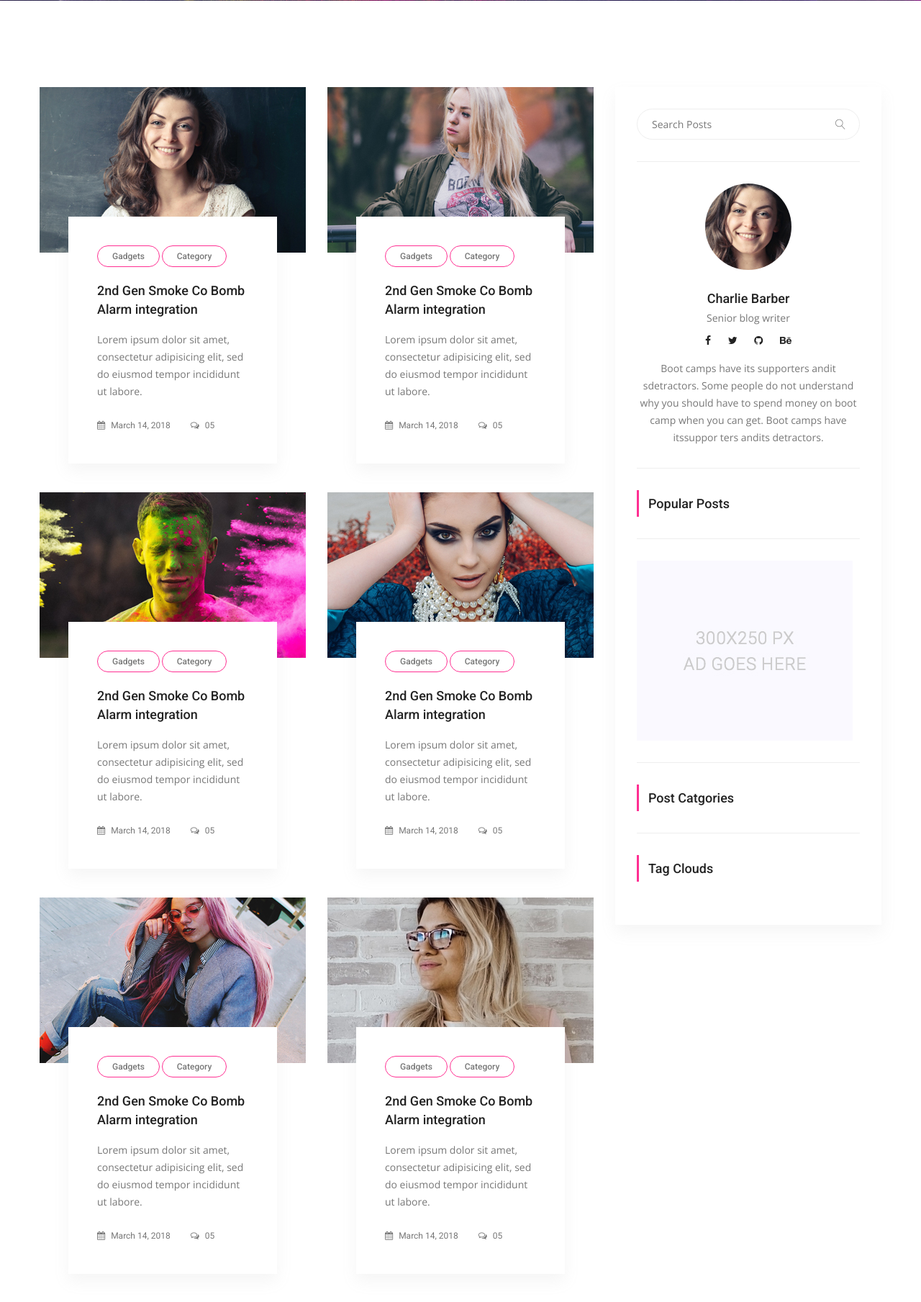
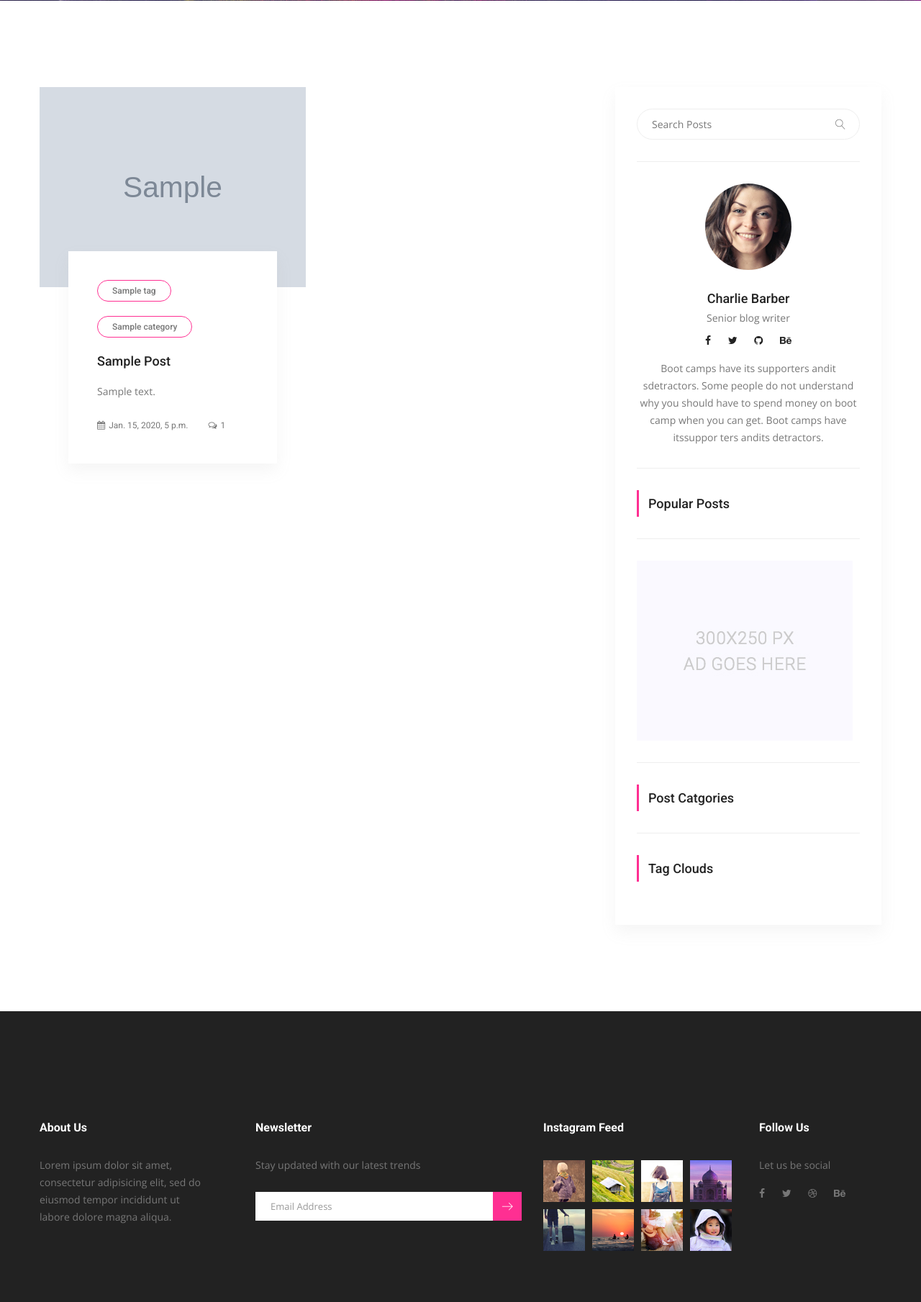
Before and after one commit to gurnitha/2022-django4-blog-fantom, a Django app: page /posts/ in a window 1280 px wide. Shown: the part 509-2318 px from the top of the page at 72% size. Run offline with Django 4.2, Linux system fonts and the light colour scheme; tables that the repository leaves empty hold one stand-in row (values such as "Sample post"); grey boxes marked "Sample" are stand-in pictures; some libraries are stand-ins or nearby versions.

Commit message:
3.7 ALL POSTS - Load and fetch all posts from db to post_list page

```diff
--- a/apps/blog/models.py
+++ b/apps/blog/models.py
@@ -86,10 +86,12 @@ class Post(models.Model):
 	post_type 		= models.CharField(max_length=10, choices=POST_TYPE_CHOICES, default='unfeatured')
 	post_view   	= models.IntegerField(default=0, verbose_name='Times of viewed')
 
-
 	class Meta:
 		ordering = ('-post_publish',)
 		verbose_name_plural = "Posts"
 
 	def __str__(self):
 		return self.post_title
+
+	# def get_post_list_absolute_url(self):
+	# 	return reverse('blog:post_list', kwargs={'slug':self.slug})
--- a/apps/blog/templates/blog/post_list.html
+++ b/apps/blog/templates/blog/post_list.html
@@ -31,140 +31,41 @@
                     <div class="col-lg-8">
                         <div class="blog_left_sidebar">
                             <div class="row">
+                            	{% for post in post_list %}
                             	<div class="col-md-6">
                             		<article class="blog_style1 small">
 										<div class="blog_img">
-											<img class="img-fluid" src="{% static 'img/home-blog/blog-small-1.jpg' %}" alt="">
+											<img
+												class="img-fluid"
+												src="{{ post.post_thumbnail.url }}"
+												alt=""
+												width="370"
+												height="230">
 										</div>
 										<div class="blog_text">
 											<div class="blog_text_inner">
-												<a class="cat" href="{% url 'blog:posts_by_tag' %}">Gadgets</a>
-												<a class="cat" href="{% url 'blog:posts_by_category' %}">Category</a>
-												<a href="{% url 'blog:posts_by_category' %}"><h4>2nd Gen Smoke Co Bomb Alarm integration</h4></a>
-												<p>Lorem ipsum dolor sit amet, consectetur adipisicing elit, sed do eiusmod tempor incididunt ut labore.</p>
+												<a class="cat" href="{% url 'blog:posts_by_tag' %}">
+													{% for tag in post.post_tag.all %}
+														{{ tag.tag_name }}
+													{% endfor %}
+												</a>
+												<a class="cat" href="{% url 'blog:posts_by_category' %}">
+													{{ post.post_category.cat_name }}
+												</a>
+												<a href="{% url 'blog:posts_by_category' %}">
+													<h4>{{ post.post_title|title }}</h4>
+												</a>
+												<p>{{ post.post_content|slice:"150"}}</p>
 												<div class="date">
-													<a href="#"><i class="fa fa-calendar" aria-hidden="true"></i> March 14, 2018</a>
-													<a href="#"><i class="fa fa-comments-o" aria-hidden="true"></i> 05</a>
+													<a href="#"><i class="fa fa-calendar" aria-hidden="true"></i>{{ post.post_publish }}</a>
+													<a href="#"><i class="fa fa-comments-o" aria-hidden="true"></i>{{ post.post_view }}</a>
 												</div>
 											</div>
 										</div>
 									</article>
                             	</div>
-                            	<div class="col-md-6">
-                            		<article class="blog_style1 small">
-										<div class="blog_img">
-											<img class="img-fluid" src="{% static 'img/home-blog/blog-small-2.jpg' %}" alt="">
-										</div>
-										<div class="blog_text">
-											<div class="blog_text_inner">
-												<a class="cat" href="{% url 'blog:posts_by_tag' %}">Gadgets</a>
-												<a class="cat" href="{% url 'blog:posts_by_category' %}">Category</a>
-												<a href="{% url 'blog:posts_by_category' %}"><h4>2nd Gen Smoke Co Bomb Alarm integration</h4></a>
-												<p>Lorem ipsum dolor sit amet, consectetur adipisicing elit, sed do eiusmod tempor incididunt ut labore.</p>
-												<div class="date">
-													<a href="#"><i class="fa fa-calendar" aria-hidden="true"></i> March 14, 2018</a>
-													<a href="#"><i class="fa fa-comments-o" aria-hidden="true"></i> 05</a>
-												</div>
-											</div>
-										</div>
-									</article>
-                            	</div>
-                            	<div class="col-md-6">
-                            		<article class="blog_style1 small">
-										<div class="blog_img">
-											<img class="img-fluid" src="{% static 'img/home-blog/blog-small-3.jpg' %}" alt="">
-										</div>
-										<div class="blog_text">
-											<div class="blog_text_inner">
-												<a class="cat" href="{% url 'blog:posts_by_tag' %}">Gadgets</a>
-												<a class="cat" href="{% url 'blog:posts_by_category' %}">Category</a>
-												<a href="{% url 'blog:posts_by_tag' %}"><h4>2nd Gen Smoke Co Bomb Alarm integration</h4></a>
-												<p>Lorem ipsum dolor sit amet, consectetur adipisicing elit, sed do eiusmod tempor incididunt ut labore.</p>
-												<div class="date">
-													<a href="#"><i class="fa fa-calendar" aria-hidden="true"></i> March 14, 2018</a>
-													<a href="#"><i class="fa fa-comments-o" aria-hidden="true"></i> 05</a>
-												</div>
-											</div>
-										</div>
-									</article>
-                            	</div>
-                            	<div class="col-md-6">
-                            		<article class="blog_style1 small">
-										<div class="blog_img">
-											<img class="img-fluid" src="{% static 'img/home-blog/blog-small-4.jpg' %}" alt="">
-										</div>
-										<div class="blog_text">
-											<div class="blog_text_inner">
-												<a class="cat" href="{% url 'blog:posts_by_tag' %}">Gadgets</a>
-												<a class="cat" href="{% url 'blog:posts_by_category' %}">Category</a>
-												<a href="{% url 'blog:posts_by_tag' %}"><h4>2nd Gen Smoke Co Bomb Alarm integration</h4></a>
-												<p>Lorem ipsum dolor sit amet, consectetur adipisicing elit, sed do eiusmod tempor incididunt ut labore.</p>
-												<div class="date">
-													<a href="#"><i class="fa fa-calendar" aria-hidden="true"></i> March 14, 2018</a>
-													<a href="#"><i class="fa fa-comments-o" aria-hidden="true"></i> 05</a>
-												</div>
-											</div>
-										</div>
-									</article>
-                            	</div>
-                            	<div class="col-md-6">
-                            		<article class="blog_style1 small">
-										<div class="blog_img">
-											<img class="img-fluid" src="{% static 'img/home-blog/blog-small-5.jpg' %}" alt="">
-										</div>
-										<div class="blog_text">
-											<div class="blog_text_inner">
-												<a class="cat" href="{% url 'blog:posts_by_tag' %}">Gadgets</a>
-												<a class="cat" href="{% url 'blog:posts_by_category' %}">Category</a>
-												<a href="{% url 'blog:posts_by_tag' %}"><h4>2nd Gen Smoke Co Bomb Alarm integration</h4></a>
-												<p>Lorem ipsum dolor sit amet, consectetur adipisicing elit, sed do eiusmod tempor incididunt ut labore.</p>
-												<div class="date">
-													<a href="#"><i class="fa fa-calendar" aria-hidden="true"></i> March 14, 2018</a>
-													<a href="#"><i class="fa fa-comments-o" aria-hidden="true"></i> 05</a>
-												</div>
-											</div>
-										</div>
-									</article>
-                            	</div>
-                            	<div class="col-md-6">
-                            		<article class="blog_style1 small">
-										<div class="blog_img">
-											<img class="img-fluid" src="{% static 'img/home-blog/blog-small-6.jpg' %}" alt="">
-										</div>
-										<div class="blog_text">
-											<div class="blog_text_inner">
-												<a class="cat" href="{% url 'blog:posts_by_tag' %}">Gadgets</a>
-												<a class="cat" href="{% url 'blog:posts_by_category' %}">Category</a>
-												<a href="{% url 'blog:posts_by_category' %}"><h4>2nd Gen Smoke Co Bomb Alarm integration</h4></a>
-												<p>Lorem ipsum dolor sit amet, consectetur adipisicing elit, sed do eiusmod tempor incididunt ut labore.</p>
-												<div class="date">
-													<a href="#"><i class="fa fa-calendar" aria-hidden="true"></i> March 14, 2018</a>
-													<a href="#"><i class="fa fa-comments-o" aria-hidden="true"></i> 05</a>
-												</div>
-											</div>
-										</div>
-									</article>
-                            	</div>
-                            	<div class="col-md-6">
-                            		<article class="blog_style1 small">
-										<div class="blog_img">
-											<img class="img-fluid" src="{% static 'img/home-blog/blog-small-7.jpg' %}" alt="">
-										</div>
-										<div class="blog_text">
-											<div class="blog_text_inner">
-												<a class="cat" href="{% url 'blog:posts_by_tag' %}">Gadgets</a>
-												<a class="cat" href="{% url 'blog:posts_by_category' %}">Category</a>
-												<a href="{% url 'blog:posts_by_category' %}"><h4>2nd Gen Smoke Co Bomb Alarm integration</h4></a>
-												<p>Lorem ipsum dolor sit amet, consectetur adipisicing elit, sed do eiusmod tempor incididunt ut labore.</p>
-												<div class="date">
-													<a href="#"><i class="fa fa-calendar" aria-hidden="true"></i> March 14, 2018</a>
-													<a href="#"><i class="fa fa-comments-o" aria-hidden="true"></i> 05</a>
-												</div>
-											</div>
-										</div>
-									</article>
-                            	</div>
-                            	<div class="col-md-6">
+                            	{% endfor %}
+                            	<!-- <div class="col-md-6">
                             		<article class="blog_style1 small">
 										<div class="blog_img">
 											<img class="img-fluid" src="{% static 'img/home-blog/blog-small-8.jpg' %}" alt="">
@@ -182,7 +83,7 @@
 											</div>
 										</div>
 									</article>
-                            	</div>
+                            	</div> -->
                             </div>
 
 	                        <!-- Pagination -->
--- a/apps/blog/urls.py
+++ b/apps/blog/urls.py
@@ -9,7 +9,7 @@ from .views import *
 app_name = 'blog'
 urlpatterns = [
     path('', HomeView.as_view(), name='homepage'),
-    path('posts/', PostListView, name='post_list'),
+    path('posts/', PostListView.as_view(), name='post_list'),
     path('post/1', PostDetailView, name='post_detail'),
     path('categories/', PostsByCategoryView, name='posts_by_category'),
     path('category/1', PostByCategoryDetailView, name='post_by_category_detail'),
--- a/apps/blog/views.py
+++ b/apps/blog/views.py
@@ -33,8 +33,15 @@ class HomeView(ListView):
         return context
 
 
-def PostListView(request):
-    return render(request, 'blog/post_list.html')
+class PostListView(ListView):
+
+    model = Post
+    paginate_by = 4
+    context_object_name = 'post_list'
+    template_name = "blog/post_list.html"
+
+    def get_queryset(self):
+        return self.model.objects.filter(post_status='published').order_by('-id')
 
 
 def PostDetailView(request):
```
Also changed, not shown: README.md.
